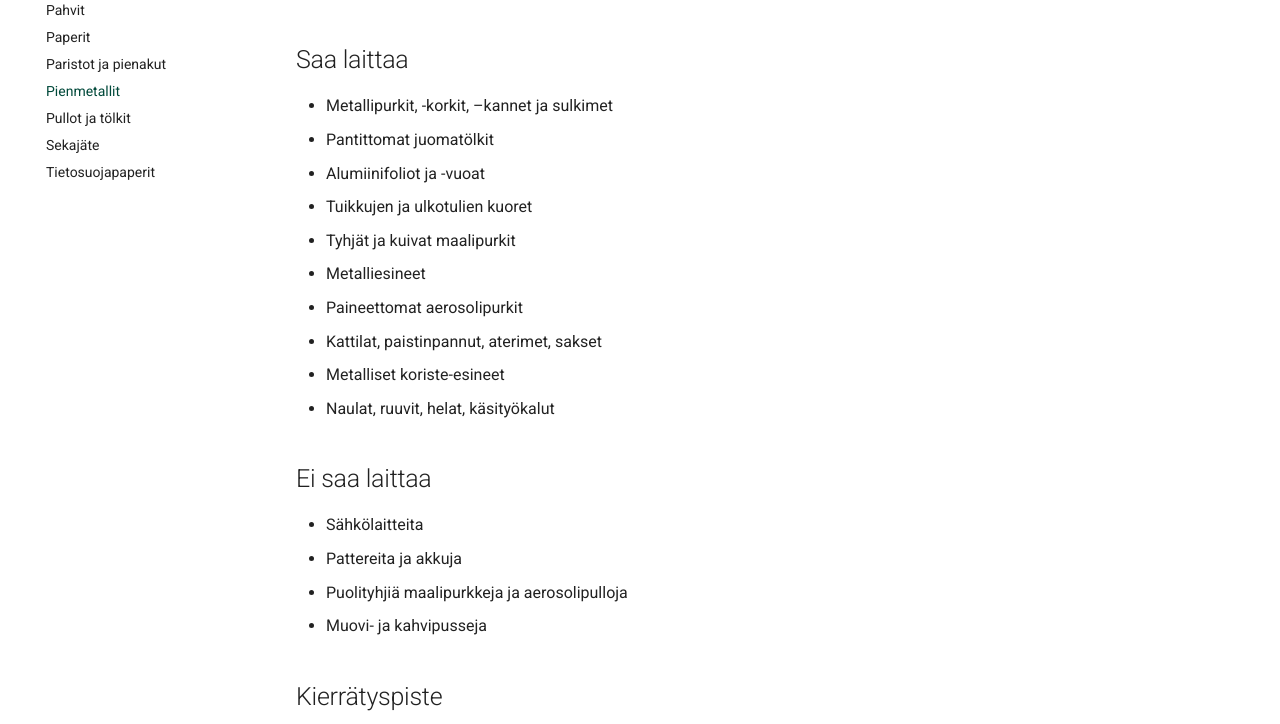
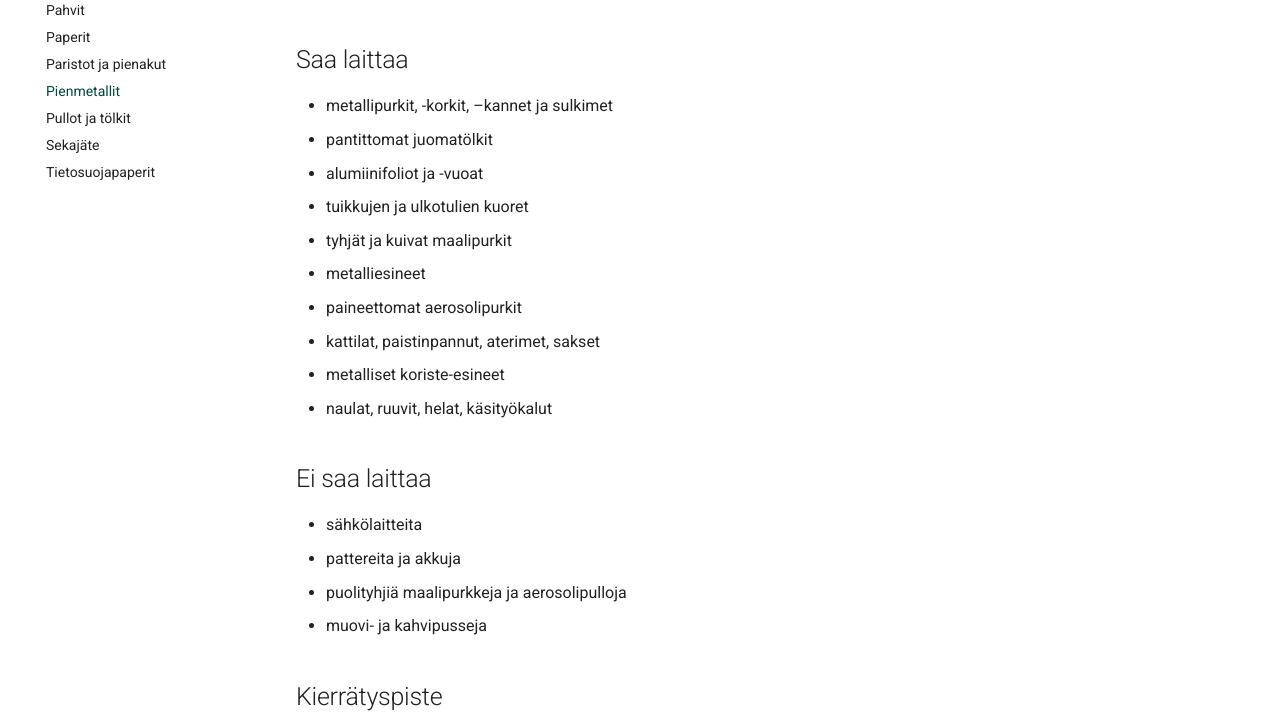
Before and after one commit to vt13op/loop-ed, an MkDocs documentation site: the page built from docs/pienmetallit.md, in a window 1280 px wide and 1036 px high. Shown: the part 254-978 px from the top of the window. Built offline with MkDocs 1.6.1 and Material for MkDocs 9.7.7, drawn with Linux system fonts in a browser that asks for light colours.

Commit message:
uutta materiaalia

```diff
--- a/docs/pienmetallit.md
+++ b/docs/pienmetallit.md
@@ -2,22 +2,22 @@ Pienmetallia ovat pääsääntöisesti metallipakkaukset, mutta keräykseen voi
 
 ## Saa laittaa
 
-- Metallipurkit, -korkit, –kannet ja sulkimet
-- Pantittomat juomatölkit
-- Alumiinifoliot ja -vuoat
-- Tuikkujen ja ulkotulien kuoret
-- Tyhjät ja kuivat maalipurkit
-- Metalliesineet
-- Paineettomat aerosolipurkit
-- Kattilat, paistinpannut, aterimet, sakset
-- Metalliset koriste-esineet
-- Naulat, ruuvit, helat, käsityökalut
+- metallipurkit, -korkit, –kannet ja sulkimet
+- pantittomat juomatölkit
+- alumiinifoliot ja -vuoat
+- tuikkujen ja ulkotulien kuoret
+- tyhjät ja kuivat maalipurkit
+- metalliesineet
+- paineettomat aerosolipurkit
+- kattilat, paistinpannut, aterimet, sakset
+- metalliset koriste-esineet
+- naulat, ruuvit, helat, käsityökalut
 
 ## Ei saa laittaa
 
-- Sähkölaitteita
-- Pattereita ja akkuja
-- Puolityhjiä maalipurkkeja ja aerosolipulloja
-- Muovi- ja kahvipusseja
+- sähkölaitteita
+- pattereita ja akkuja
+- puolityhjiä maalipurkkeja ja aerosolipulloja
+- muovi- ja kahvipusseja
 
 ## Kierrätyspiste
```
Also changed, not shown: docs/muovit-likainen_tai_muu_sekalainen.md (deleted, +0 -1 lines), docs/muovit.md (added, +19 -0 lines), docs/puut.md (added, +40 -0 lines), docs/sekajate.md (+4 -0 lines), docs/ser.md (added, +23 -0 lines), docs/vaarallinen_jate.md (added, +36 -0 lines).
